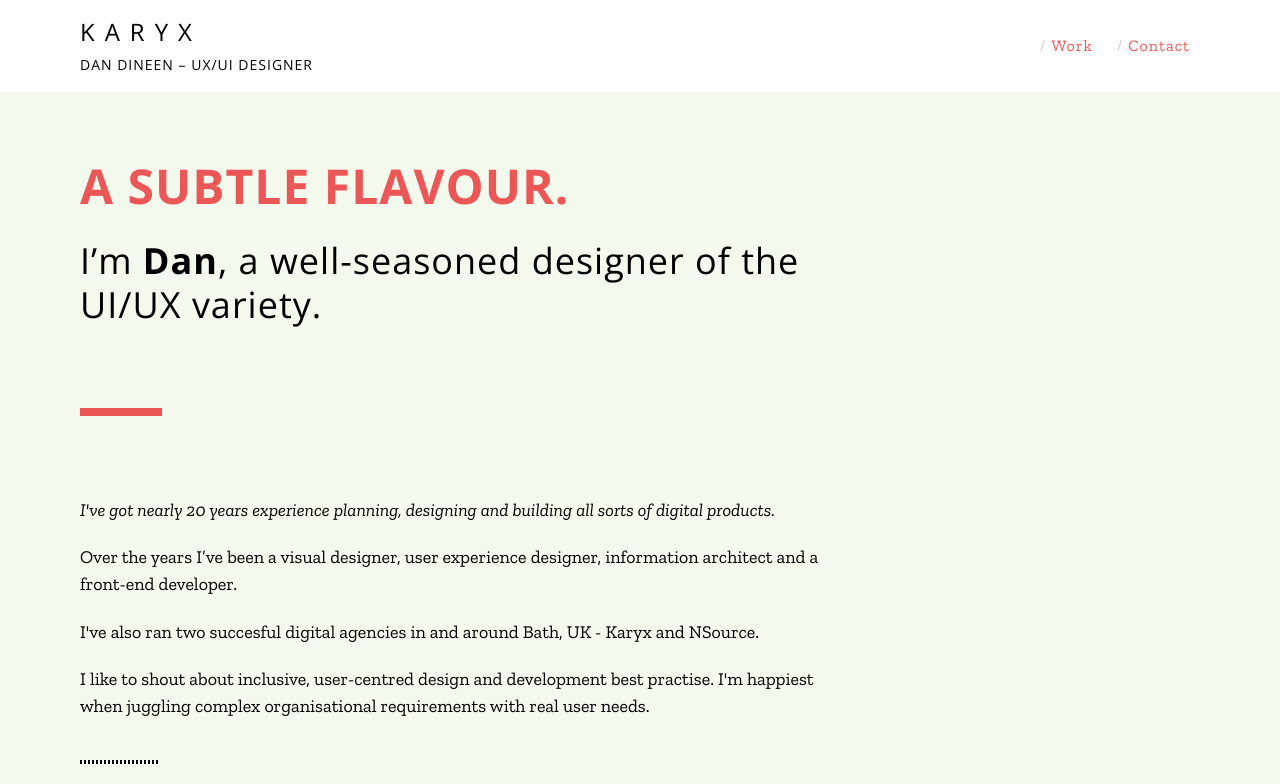
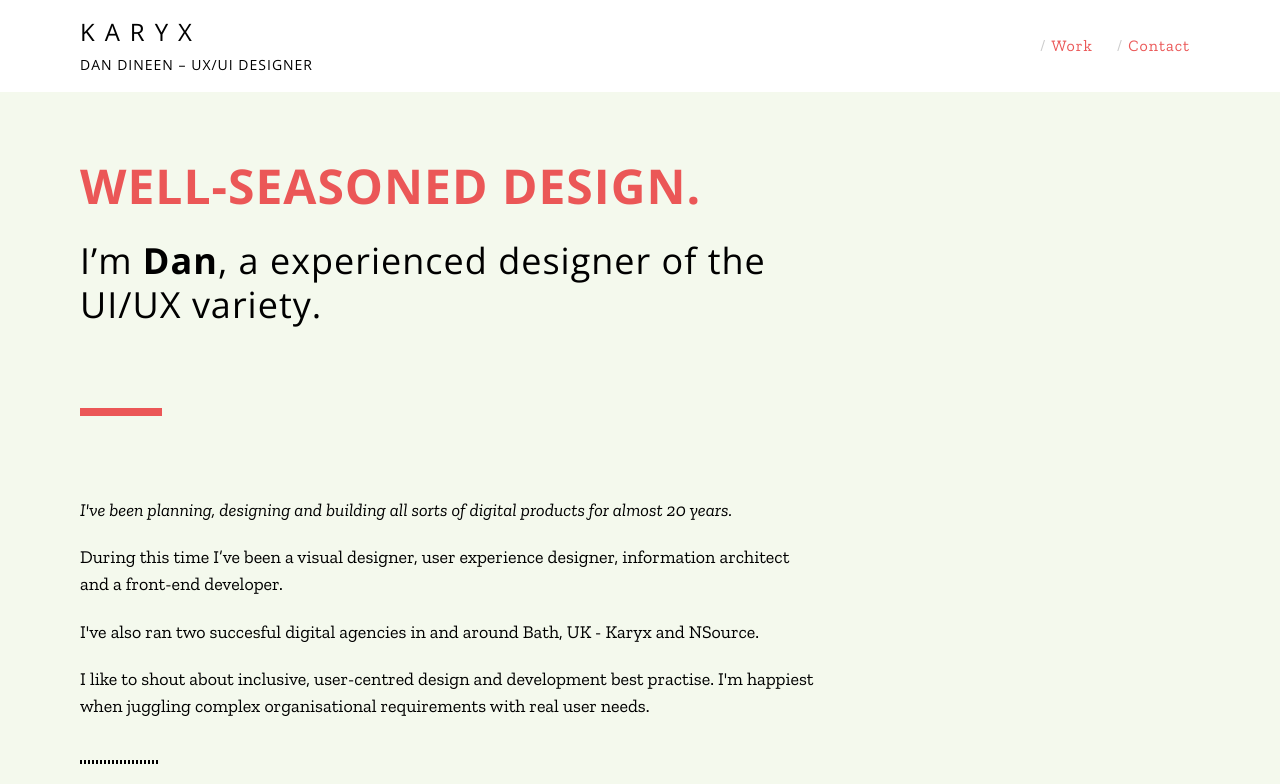
Before and after one commit to dandineen/well-seasoned, a plain HTML site: page index.html in a window 1280 px wide. Shown: the top 784 px of the page. Drawn offline with nearby package versions, Linux system fonts and the light colour scheme.

Commit message:
Added meta description tag
Also tidied up the home page copy

```diff
--- a/index.html
+++ b/index.html
@@ -4,6 +4,7 @@
     <meta charset="UTF-8">
     <meta name="viewport" content="width=device-width, initial-scale=1.0">
     <meta http-equiv="X-UA-Compatible" content="ie=edge">
+    <meta name="description" content="Dan Dineen - An experienced designer of the UI/UX variety.">
     <link href="https://fonts.googleapis.com/css?family=Open+Sans+Condensed:300,300i,700|Open+Sans:300,300i,400,400i,700,700i|Zilla+Slab:400,400i,700" rel="stylesheet">
     <link rel="stylesheet" href="css/spice.css">
     <title>Karyx - Well seasoned</title>
@@ -25,10 +26,10 @@
     </div>
     <main>
         <div class="two-thirds">
-            <h1 class="splash-header"><span>A subtle flavour.</span> I’m <strong>Dan</strong>, a well-seasoned designer of the UI/UX variety.</h1>
+            <h1 class="splash-header"><span>Well-seasoned design.</span> I’m <strong>Dan</strong>, a experienced designer of the UI/UX variety.</h1>
             <hr class="mini-hr coral"/>
-            <p>I've got nearly 20 years experience planning, designing and building all sorts of digital products.</p>
-            <p>Over the years I’ve been a visual designer, user experience designer, information architect and a front-end developer.</p>
+            <p>I've been planning, designing and building all sorts of digital products for almost 20 years.</p>
+            <p>During this time I’ve been a visual designer, user experience designer, information architect and a front-end developer.</p>
             <p>I've also ran two succesful digital agencies in and around Bath, UK - Karyx and NSource.</p>
             <p>I like to shout about inclusive, user-centred design and development best practise. I'm happiest when juggling complex organisational requirements with real user needs.</p>
             <hr class="micro-hr"/>
```
Also changed, not shown: contact.html (+1 -0 lines), work-uob.html (+1 -0 lines), work.html (+1 -0 lines).
